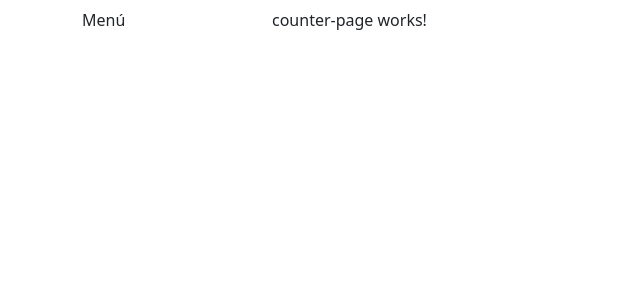
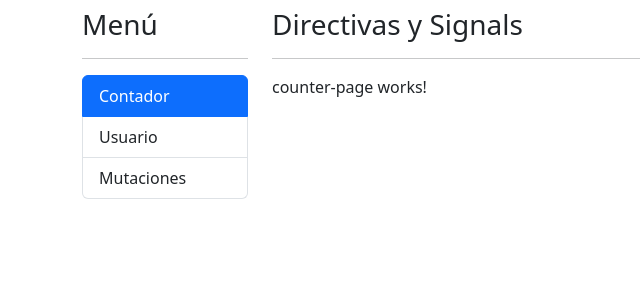
Before and after one commit to AAGuedes/angular-directivas-signals, an Angular app: page /signals/counter in a window 1280 px wide. Shown: the top 300 px of the page, without its empty margins (0-640 px from the left). Built offline with nearby package versions, Linux system fonts and the light colour scheme.

Commit message:
Menú lateral

```diff
--- /dev/null
+++ b/src/app/signals/components/side-menu/side-menu.component.css
@@ -0,0 +1,3 @@
+li {
+  cursor: pointer;
+}
--- /dev/null
+++ b/src/app/signals/components/side-menu/side-menu.component.html
@@ -0,0 +1,8 @@
+<ul class="list-group">
+  <li *ngFor="let item of menuItems"
+      class="list-group-item"
+      [routerLink]="[ item.route ]"
+      routerLinkActive="active">
+      {{ item.title }}
+  </li>
+</ul>
--- /dev/null
+++ b/src/app/signals/components/side-menu/side-menu.component.ts
@@ -0,0 +1,18 @@
+import { Component } from '@angular/core';
+import { MenuItem } from '../../interfaces/menu-item.interface';
+
+
+@Component({
+  selector: 'side-menu',
+  templateUrl: './side-menu.component.html',
+  styleUrls: ['./side-menu.component.css']
+})
+export class SideMenuComponent {
+
+  public menuItems: MenuItem[] = [
+    { title: 'Contador', route:'counter' },
+    { title: 'Usuario', route:'user-info' },
+    { title: 'Mutaciones', route:'properties' },
+  ]
+
+}
--- /dev/null
+++ b/src/app/signals/interfaces/menu-item.interface.ts
@@ -0,0 +1,4 @@
+export interface MenuItem {
+  title: string;
+  route: string;
+}
--- a/src/app/signals/layout/signals-layout/signals-layout.component.html
+++ b/src/app/signals/layout/signals-layout/signals-layout.component.html
@@ -1,9 +1,13 @@
 
 <div class="row mt-2">
   <div class="col-2">
-    Menú
+    <h3>Menú</h3>
+    <hr>
+    <side-menu />
   </div>
   <div class="col-10">
-    <router-outlet/>
+    <h3>Directivas y Signals</h3>
+    <hr>
+    <router-outlet />
   </div>
 </div>
```
Also changed, not shown: src/app/signals/signals.module.ts (+7 -4 lines).
